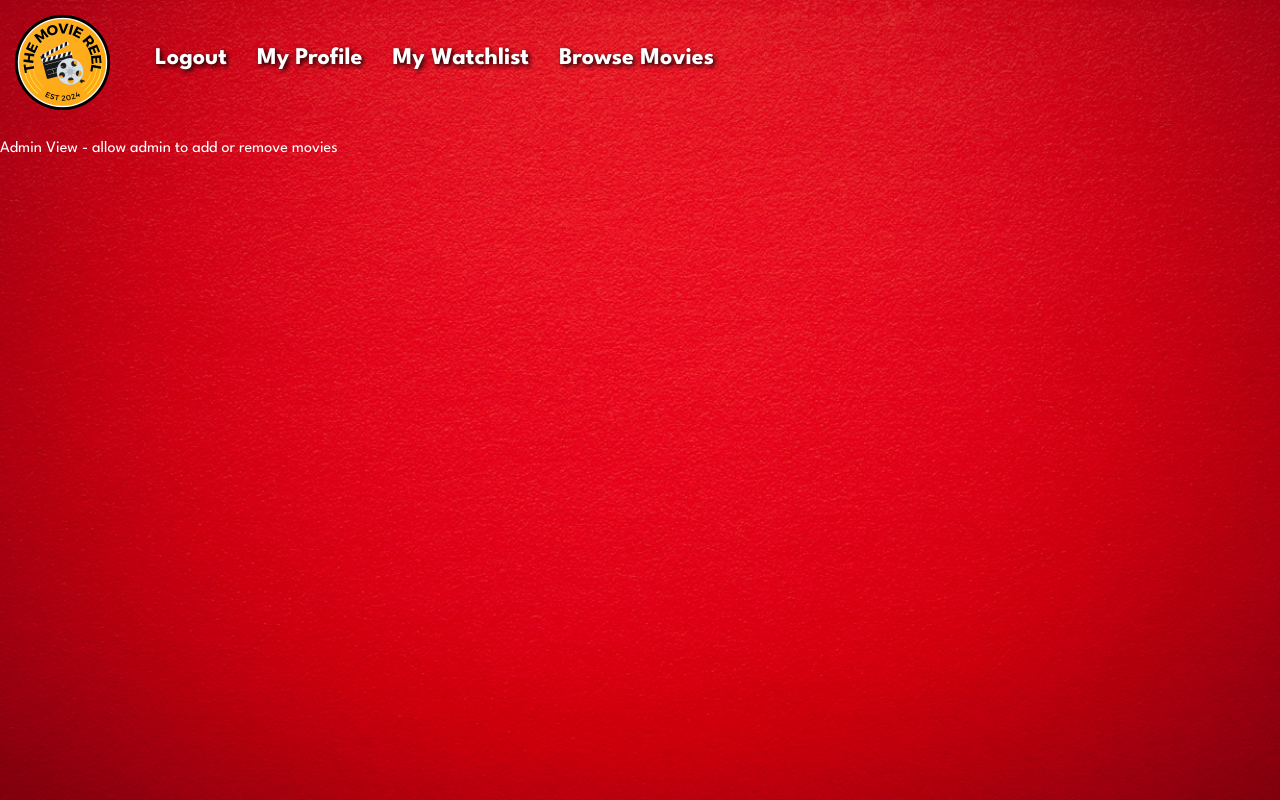
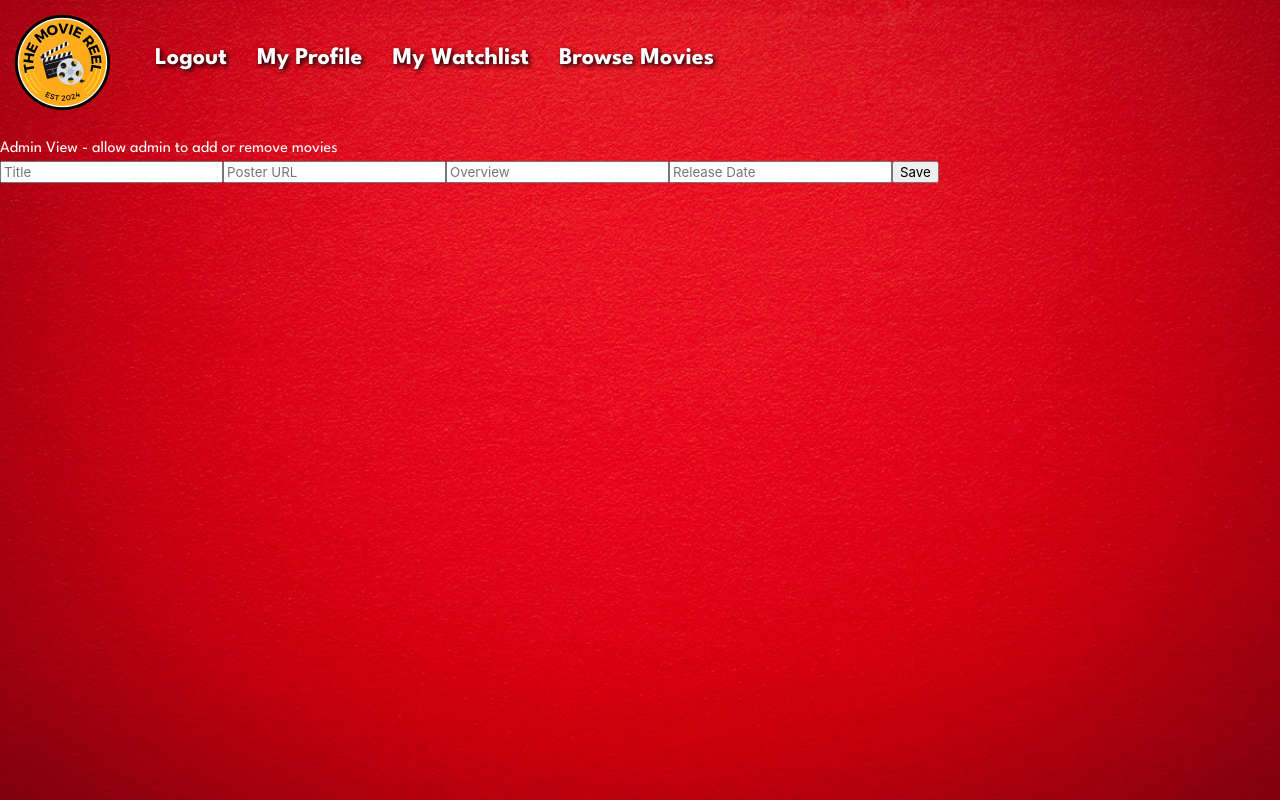
Before and after one commit to mtwesley/movie-reel-web, a Vue app: page /admin in a window 1280 px wide. Built offline with nearby package versions, Linux system fonts and the light colour scheme; sample sign-in values are in the browser's storage.

Commit message:
admin can manually enter a movie

```diff
--- a/src/services/MovieService.js
+++ b/src/services/MovieService.js
@@ -20,4 +20,9 @@ export default {
   searchMoviesFromApi(input) {
     return axios.get("/movie_info/tmdb/search/" + input);
   }, // /movie_info/tmdb/search/{input} (isAdmin required)
+
+  createMovie(movie) {
+    return axios.post("/movie_info", movie);
+  },
+
 };
--- a/src/store/index.js
+++ b/src/store/index.js
@@ -33,6 +33,7 @@ export function createStore(currentToken, currentUser) {
         state.user = {};
         axios.defaults.headers.common = {};
       },
+
     },
   });
   return store;
--- a/src/views/AdminView.vue
+++ b/src/views/AdminView.vue
@@ -1,4 +1,40 @@
 <template>
     Admin View - allow admin to add or remove movies
+    <form class="add-movie-form" v-on:submit.prevent="addMovie">
+        <input class="title-input" placeholder="Title" type="text" v-model="newMovie.title">
+        <input class="poster-input" placeholder="Poster URL" type="text" v-model="newMovie.posterPath">
+        <input class="overview-input" placeholder="Overview" type="text" v-model="newMovie.overview">
+        <input class="release-input" placeholder="Release Date" type="text" v-model="newMovie.releaseDate">
+        <input type="submit" value="Save">
+    </form>
+
 
 </template>
+
+<script>
+
+import movieService from '../services/MovieService';
+
+export default {
+    data() {
+        return {
+            newMovie: {
+                title: '',
+                posterPath: '',
+                overview: '',
+                releaseDate: ''
+            }
+        }
+    },
+
+    methods: {
+        addMovie() {
+            movieService.createMovie(this.newMovie).then(response => {
+                this.$router.push({name: 'browse'})
+            });
+
+        }
+    }
+}
+
+</script>
```
